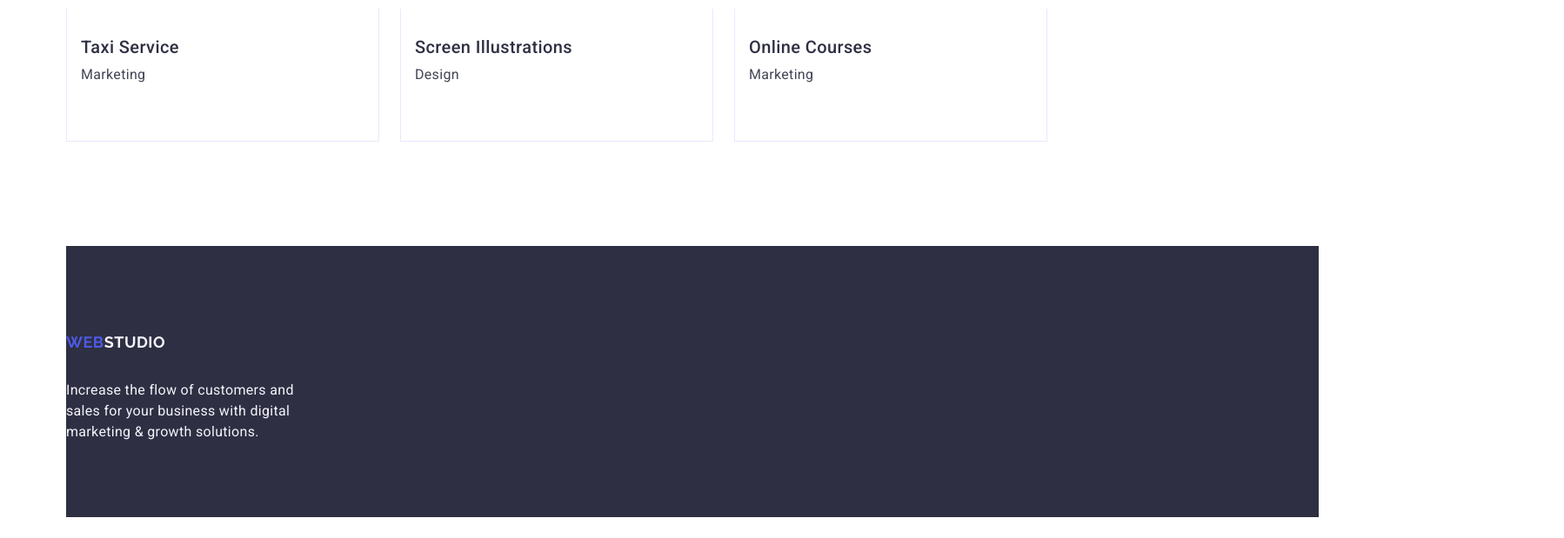
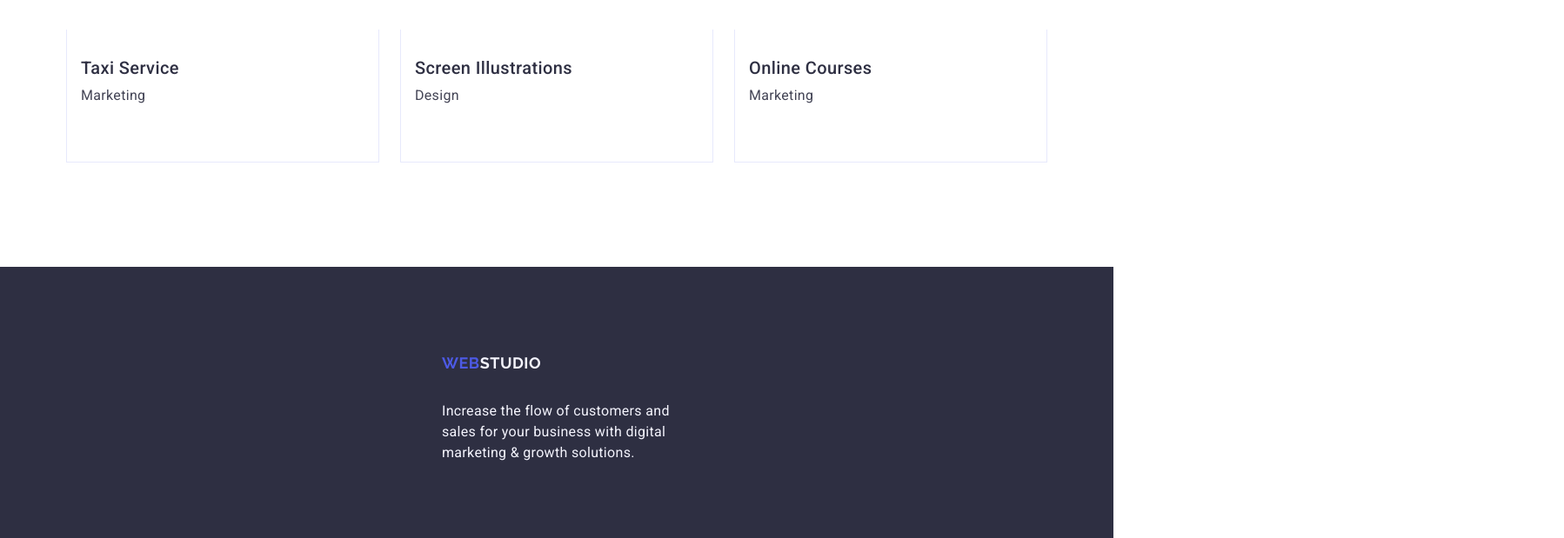
Before and after one commit to KhrystynaStasiv/goit-markup-hw-03, a plain HTML site: page index.html in a window 1280 px wide. Shown: the part 3292-3911 px from the top of the page at 87% size, 1798 px wide, since content can reach past the window. Before the commit the page ends 3887 px from the top, so only its background shows below. Drawn offline with nearby package versions, Linux system fonts and the light colour scheme.

Commit message:
footer-2

```diff
--- a/css/styles.css
+++ b/css/styles.css
@@ -57,6 +57,7 @@ a {
 }
 .section {
     padding: 120px 0px;
+    margin: auto;
 }
 
 .container-header {
@@ -359,9 +360,9 @@ a {
 .portfolio-img-list {
     display: flex;
     flex-wrap: wrap;
+    row-gap: 48px;
 }
 .portfolio-item {
-    row-gap: 48px;
     width: calc((100% - 48px) /3);
 }
 .portfolio-picture {
@@ -377,12 +378,11 @@ a {
 /*==================FOOTER PART===============*/
 
 .footer {
+    max-width: 1440px;
+    height: 312px;
+     flex-shrink: 0;
     background: var(--NAVY-BLUE, #2E2F42);
-    width: 1440px;
-    height: 312px;
-    flex-shrink: 0;
     display: flex;
-    margin: 0%;
     padding: 100px 0;
 }
 .footer-logo {
@@ -395,8 +395,7 @@ a {
         letter-spacing: 0.03em;
         text-transform: uppercase;
         display: inline-block;
-        margin-bottom: 16px;;
-
+        margin-bottom: 16px;
 }
 .accent-footer-studio {
     color: #f4f4fd;
@@ -414,5 +413,4 @@ a {
         max-width: 264px;
         height: 72px;
         margin-top: 17.5px;
-
 }
--- a/index.html
+++ b/index.html
@@ -14,7 +14,7 @@
 
 <body class="body">
 <header class="header">
-    <div class="container container-header"></div>
+    <div class="container container-header">
     <nav class="header-nav">
         <a class="header-logo" href="./index.html">Web<span class="accent-studio">Studio</span></a>
          <ul class="header-menu">
@@ -157,15 +157,14 @@
     </section>
 </main>
 
-<div class="container">
-    <footer class="footer">
-        <div class="logo-text">
+
+<footer class="footer">
+        <div class="container">
         <a class="footer-logo" href="./index.html">Web<span class="accent-footer-studio">Studio</span></a>
         <p class="footer-text">
             Increase the flow of customers and sales for your business with digital marketing & growth solutions.
         </p></div>
     </footer>
-</div>
 
 </body>
 </html>
```
